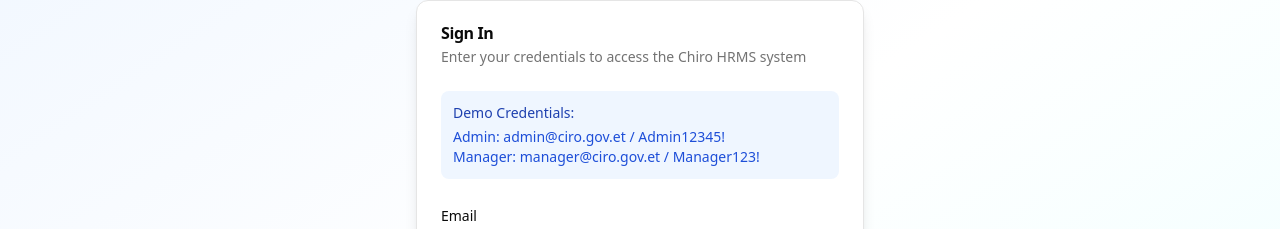
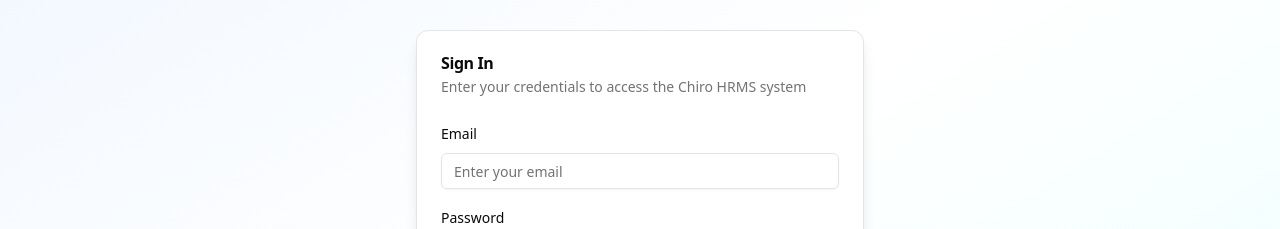
Before and after one commit to Damina-Tech/Oromia-Majlis-HRMS, a React (Vite) app in the folder frontend/: page / in a window 1280 px wide. Shown: the part 196-425 px from the top of the page. Built offline with nearby package versions, Linux system fonts and the light colour scheme; no server answers.

Commit message:
login page updated

```diff
--- a/frontend/src/pages/LoginPage.tsx
+++ b/frontend/src/pages/LoginPage.tsx
@@ -89,11 +89,11 @@ const LoginPage: React.FC = () => {
           </CardHeader>
           <CardContent className="space-y-6" data-id="1mt5nb4b9" data-path="src/pages/LoginPage.tsx">
             {/* Demo Credentials */}
-            <div className="bg-blue-50 p-3 rounded-lg text-sm" data-id="vd6ukug4y" data-path="src/pages/LoginPage.tsx">
+            {/* <div className="bg-blue-50 p-3 rounded-lg text-sm" data-id="vd6ukug4y" data-path="src/pages/LoginPage.tsx">
               <p className="font-medium text-blue-800 mb-1" data-id="fyvkn5g5t" data-path="src/pages/LoginPage.tsx">Demo Credentials:</p>
               <p className="text-blue-700" data-id="xx14ho2u4" data-path="src/pages/LoginPage.tsx">Admin: admin@ciro.gov.et / Admin12345!</p>
               <p className="text-blue-700" data-id="woeu2rnkp" data-path="src/pages/LoginPage.tsx">Manager: manager@ciro.gov.et / Manager123!</p>
-            </div>
+            </div> */}
 
             <form onSubmit={handleLogin} className="space-y-4" data-id="1x51ohzy6" data-path="src/pages/LoginPage.tsx">
               <div className="space-y-2" data-id="oc9bic79t" data-path="src/pages/LoginPage.tsx">
```
